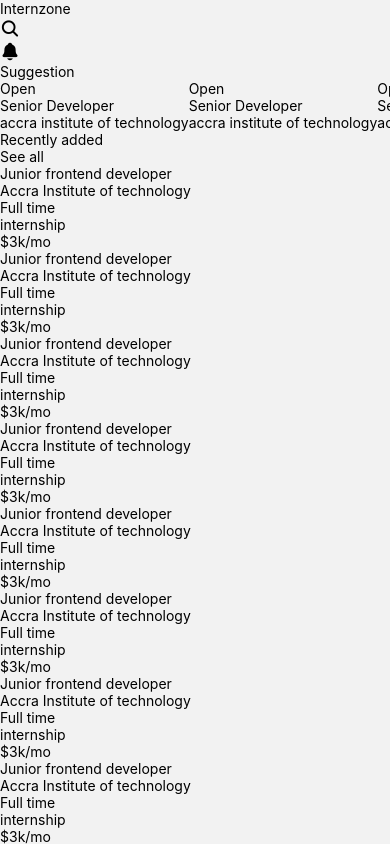
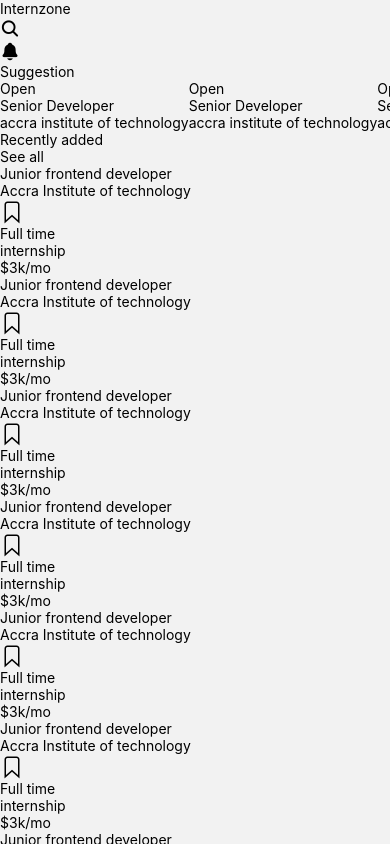
Before and after one commit to Raymond-ap/internzone, a React Native app: screen /Home in a window 390 px wide. Built offline with nearby package versions, Linux system fonts and the light colour scheme; what tailwindcss-react-native would draw is missing.

Commit message:
fixed card

```diff
--- a/components/Listing/ListingCard.js
+++ b/components/Listing/ListingCard.js
@@ -8,9 +8,10 @@
       activeOpacity={0.8}
       className={` border px-1.5 py-3 border-gray-300 rounded-md hover:bg-gray-300 my-1 `}
     >
-      <View className="flex flex-row items-center mb-2">
+      <View className="flex flex-row justify-between mb-2">
+        <View style={{ flex: 1 }} className="flex flex-row">
           <View className="h-10 w-10 rounded-md object-cover bg-blue-800 mr-3" />
-        <View>
+          <View style={{ flex: 1 }}>
             <Text className="font-semibold text-base tracking-wider capitalize text-gray-800 ">
               Junior frontend developer
             </Text>
@@ -19,19 +20,35 @@
             </Text>
           </View>
         </View>
+        <TouchableOpacity activeOpacity={0.8}>
+          <Ionicons
+            name="bookmark-outline"
+            size={24}
+            className="text-gray-500"
+          />
+        </TouchableOpacity>
+      </View>
       <View className="flex flex-row items-center">
-        <Text className="bg-gray-200 text-center hover:bg-gray-300 px-2 py-1.5 rounded-md font-bold text-xs capitalize">
+        <Text
+          style={{ flex: 1 }}
+          className="bg-gray-200 w-full text-center hover:bg-gray-300 px-2 py-1.5 rounded-md font-bold text-xs capitalize"
+        >
           Full time
         </Text>
-        <Text className="bg-gray-200 text-center mx-2 hover:bg-gray-300 px-2 py-1.5 rounded-md font-bold text-xs capitalize">
+        <Text
+          style={{ flex: 1 }}
+          className="bg-gray-200 w-full text-center mx-2 hover:bg-gray-300 px-2 py-1.5 rounded-md font-bold text-xs capitalize"
+        >
           internship
         </Text>
-        <Text className="bg-gray-200 text-center hover:bg-gray-300 px-2 py-1.5 rounded-md font-bold text-xs capitalize">
+        <Text
+          style={{ flex: 1 }}
+          className="bg-gray-200 w-full text-center hover:bg-gray-300 px-2 py-1.5 rounded-md font-bold text-xs capitalize"
+        >
           $3k/mo
         </Text>
       </View>
-      <View className="flex flex-row items-center">
-      </View>
+      <View className="flex flex-row items-center"></View>
     </TouchableOpacity>
   );
 };
```
Lines whose indentation alone changed are shown as unchanged.
